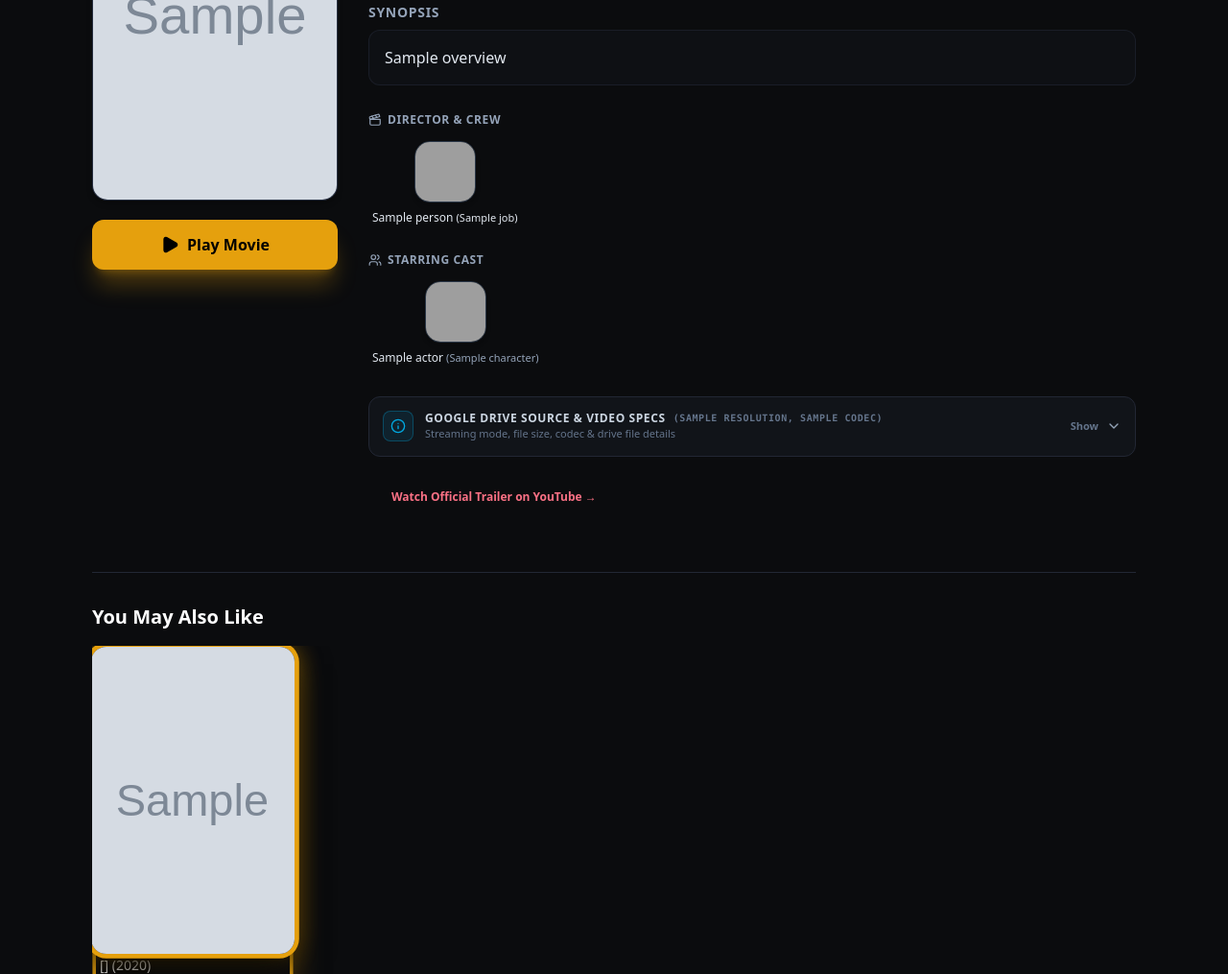
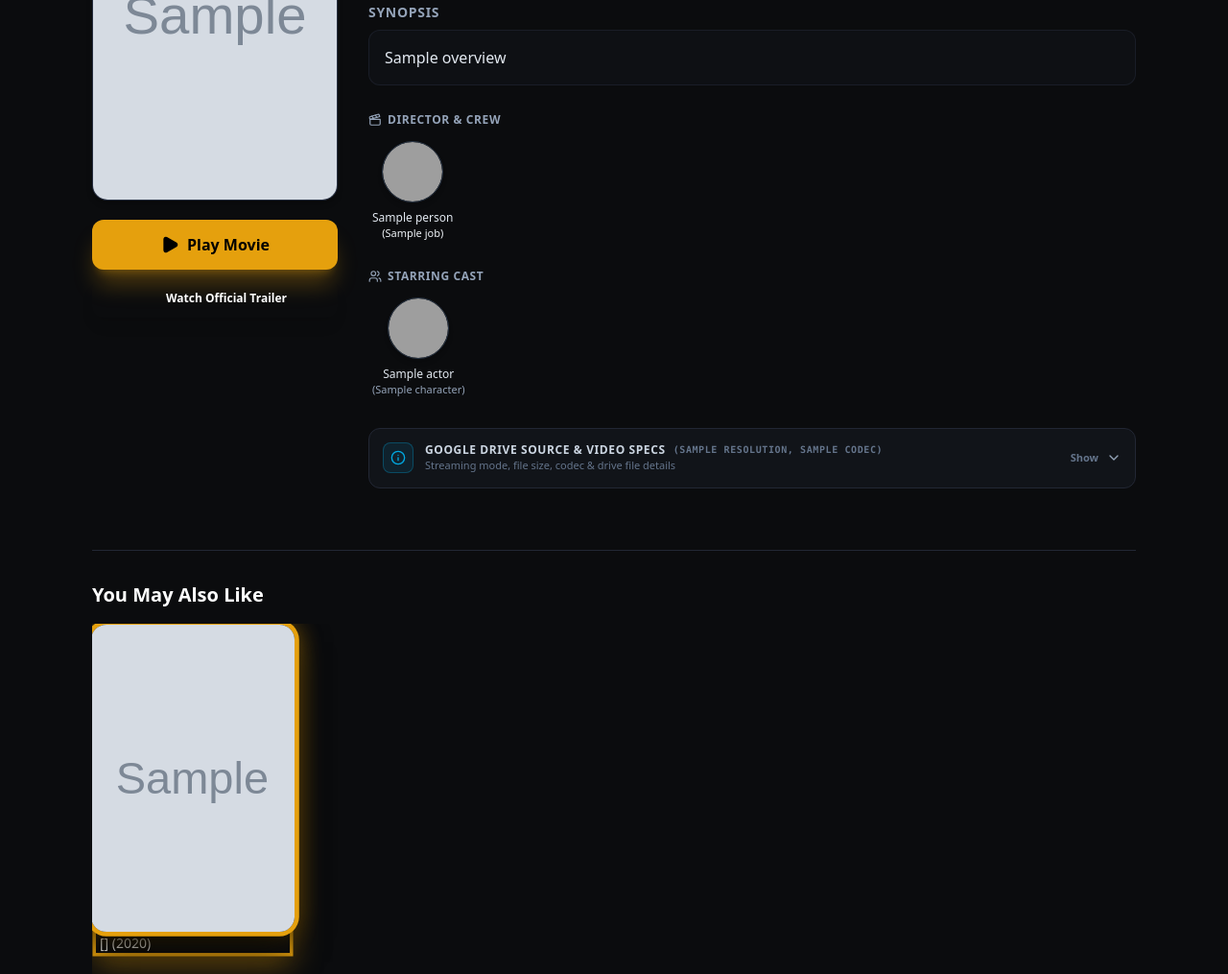
Before and after one commit to RorYin/FilmsOverWeb, a Python web app: template app/templates/movie_detail.html in a window 1280 px wide. Shown: the part 466-1481 px from the top of the page at 96% size. Run offline with Jinja, Linux system fonts and the light colour scheme; the template is opened without the code that fills it: most values are stand-ins (such as "Sample title", 1, 10 or a date in 2020); grey boxes marked "Sample" are stand-in pictures; grey boxes are pictures that could not be loaded.

Commit message:
Refine movie info UI: circular avatars, uniform two-line spacing, and prominent red YouTube trailer buttons

```diff
--- a/app/templates/movie_detail.html
+++ b/app/templates/movie_detail.html
@@ -126,6 +126,13 @@
                     </a>
                     {% endif %}
 
+                    {% if movie.trailer_url %}
+                    <a href="{{ movie.trailer_url }}" target="_blank" rel="noopener noreferrer" class="w-full bg-red-600 hover:bg-red-700 text-white py-3 px-4 rounded-xl font-bold text-xs text-center flex items-center justify-center space-x-2 shadow-lg shadow-red-600/25 transition transform hover:scale-[1.02]" title="Watch Official Trailer on YouTube">
+                        <i data-lucide="youtube" class="w-4 h-4 fill-current"></i>
+                        <span>Watch Official Trailer</span>
+                    </a>
+                    {% endif %}
+
                     {% if quality_versions and quality_versions|length > 1 and not is_share_page %}
                     <div class="pt-2">
                         <span class="text-[11px] font-bold text-slate-400 uppercase tracking-wider block mb-1.5">Available Qualities in Drive:</span>
@@ -224,6 +231,13 @@
                             </a>
                             {% endif %}
 
+                            {% if movie.trailer_url %}
+                            <a href="{{ movie.trailer_url }}" target="_blank" rel="noopener noreferrer" class="inline-flex items-center space-x-2 bg-red-600 hover:bg-red-700 text-white px-4 py-2.5 rounded-xl font-bold text-sm shadow-md shadow-red-600/25 transition transform hover:scale-105" title="Watch official trailer on YouTube">
+                                <i data-lucide="youtube" class="w-4 h-4 fill-current"></i>
+                                <span>Watch Trailer</span>
+                            </a>
+                            {% endif %}
+
                             {# Share Movie Button 2 (Header Next to Play) - SuperAdmin Only #}
                             {% if user.role == 'superadmin' and not is_share_page %}
                             <button type="button" onclick="openSuperAdminShareModal()" class="inline-flex items-center space-x-2 bg-amber-500/20 hover:bg-amber-500/30 text-amber-300 border border-amber-500/50 px-4 py-2.5 rounded-xl font-extrabold text-sm shadow-md transition transform hover:scale-105 cursor-pointer" title="Generate 48h single-use PIN share link">
@@ -274,19 +288,18 @@
                         <div class="flex items-start gap-4 sm:gap-5 overflow-x-auto pb-2 pt-1 scrollbar-thin scrollbar-thumb-slate-700/60 scrollbar-track-transparent">
                             {% for person in credits_data.directors %}
                             <div class="flex flex-col items-center flex-none w-24 sm:w-28 text-center group">
-                                <div class="relative w-16 h-16 sm:w-20 sm:h-20 rounded-2xl overflow-hidden border border-slate-700/80 bg-gradient-to-br from-slate-800 to-slate-900 shadow-md group-hover:border-slate-500 transition-all duration-200">
+                                <div class="relative w-16 h-16 sm:w-20 sm:h-20 rounded-full overflow-hidden border border-slate-700/80 bg-gradient-to-br from-slate-800 to-slate-900 shadow-md group-hover:border-slate-500 transition-all duration-200">
                                     {% if person.profile_path %}
-                                    <img src="{{ person.profile_path }}" alt="{{ person.name }}" class="w-full h-full object-cover" loading="lazy">
+                                    <img src="{{ person.profile_path }}" alt="{{ person.name }}" class="w-full h-full object-cover rounded-full" loading="lazy">
                                     {% else %}
-                                    <div class="w-full h-full flex items-center justify-center text-slate-300 font-bold text-base">
+                                    <div class="w-full h-full flex items-center justify-center text-slate-300 font-bold text-base rounded-full">
                                         {{ person.name[:2]|upper }}
                                     </div>
                                     {% endif %}
                                 </div>
-                                <div class="mt-2 text-center w-full px-1 leading-tight">
-                                    <span class="text-xs font-medium text-slate-200 block truncate" title="{{ person.name }} ({{ person.job or 'Director' }})">
-                                        {{ person.name }} <span class="text-amber-400/90 text-[11px] font-normal">({{ person.job or 'Director' }})</span>
-                                    </span>
+                                <div class="mt-2 text-center w-full px-1">
+                                    <span class="text-xs font-medium text-slate-200 block truncate" title="{{ person.name }}">{{ person.name }}</span>
+                                    <span class="text-[11px] text-amber-400/90 font-normal block truncate" title="{{ person.job or 'Director' }}">({{ person.job or 'Director' }})</span>
                                 </div>
                             </div>
                             {% endfor %}
@@ -304,18 +317,19 @@
                         <div class="flex items-start gap-4 sm:gap-5 overflow-x-auto pb-2 pt-1 scrollbar-thin scrollbar-thumb-slate-700/60 scrollbar-track-transparent">
                             {% for actor in credits_data.cast %}
                             <div class="flex flex-col items-center flex-none w-24 sm:w-28 text-center group">
-                                <div class="relative w-16 h-16 sm:w-20 sm:h-20 rounded-2xl overflow-hidden border border-slate-700/80 bg-gradient-to-br from-slate-800 to-slate-900 shadow-md group-hover:border-slate-500 transition-all duration-200">
+                                <div class="relative w-16 h-16 sm:w-20 sm:h-20 rounded-full overflow-hidden border border-slate-700/80 bg-gradient-to-br from-slate-800 to-slate-900 shadow-md group-hover:border-slate-500 transition-all duration-200">
                                     {% if actor.profile_path %}
-                                    <img src="{{ actor.profile_path }}" alt="{{ actor.name }}" class="w-full h-full object-cover" loading="lazy">
+                                    <img src="{{ actor.profile_path }}" alt="{{ actor.name }}" class="w-full h-full object-cover rounded-full" loading="lazy">
                                     {% else %}
-                                    <div class="w-full h-full flex items-center justify-center text-slate-300 font-bold text-base">
+                                    <div class="w-full h-full flex items-center justify-center text-slate-300 font-bold text-base rounded-full">
                                         {{ actor.name[:2]|upper }}
                                     </div>
                                     {% endif %}
                                 </div>
-                                <div class="mt-2 text-center w-full px-1 leading-tight">
-                                    <span class="text-xs font-medium text-slate-200 block truncate" title="{% if actor.character %}{{ actor.name }} ({{ actor.character }}){% else %}{{ actor.name }}{% endif %}">
-                                        {{ actor.name }}{% if actor.character %} <span class="text-slate-400 text-[11px] font-normal">({{ actor.character }})</span>{% endif %}
+                                <div class="mt-2 text-center w-full px-1">
+                                    <span class="text-xs font-medium text-slate-200 block truncate" title="{{ actor.name }}">{{ actor.name }}</span>
+                                    <span class="text-[11px] text-slate-400 font-normal block truncate" title="{{ actor.character or '' }}">
+                                        {% if actor.character %}({{ actor.character }}){% else %}&nbsp;{% endif %}
                                     </span>
                                 </div>
                             </div>
@@ -388,16 +402,6 @@
                         {% endif %}
                     </div>
                 </div>
-
-                <!-- Trailer link if available -->
-                {% if movie.trailer_url %}
-                <div class="pt-2">
-                    <a href="{{ movie.trailer_url }}" target="_blank" rel="noopener noreferrer" class="inline-flex items-center space-x-2 text-rose-400 hover:text-rose-300 text-xs font-semibold">
-                        <i data-lucide="youtube" class="w-4 h-4"></i>
-                        <span>Watch Official Trailer on YouTube &rarr;</span>
-                    </a>
-                </div>
-                {% endif %}
 
             </div>
         </div>
```
